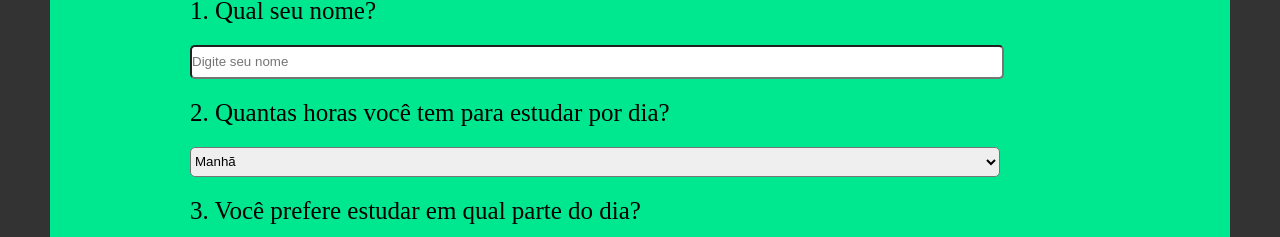
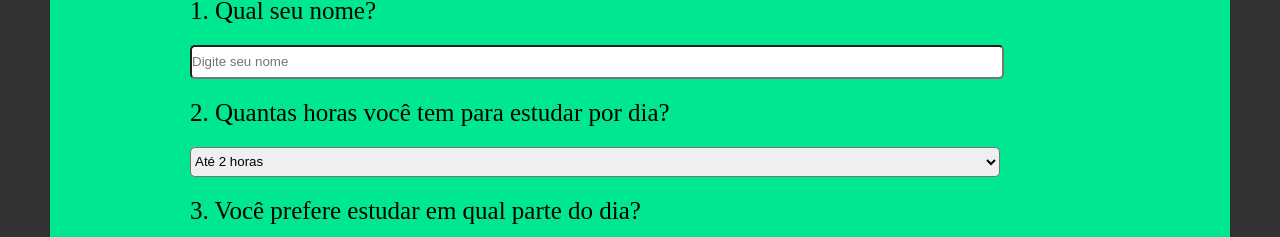
Before and after one commit to claranocito/projeto-cronograma, a React (Vite) app: page / in a window 1280 px wide. Shown: the part 4031-4268 px from the top of the page. Built offline with nearby package versions, Linux system fonts and the light colour scheme; a web font is replaced by a local one.

Commit message:
refactor in option form

```diff
--- a/src/components/Form/index.jsx
+++ b/src/components/Form/index.jsx
@@ -17,9 +17,9 @@ const Form = () => {
       </label>
       <p></p>
       <select className="input">
-        <option value="manha">Manhã</option>
-        <option value="tarde">Tarde</option>
-        <option value="noite">Noite</option>
+        <option value="ate-duas-horas">Até 2 horas</option>
+        <option value="entre-duas-e-quatro-horas">Entre 2 e 4 horas</option>
+        <option value="mais-de-quatro-horas">Mais de 4 horas</option>
       </select>
       <p></p>
       <label className="enun-timeline">
@@ -43,7 +43,9 @@ const Form = () => {
         <option value="cincoDias">5 dias</option>
       </select>
       <p></p>
-      <button className="button-form" type="">Criar meu cronograma</button>
+      <button className="button-form" type="">
+        Criar meu cronograma
+      </button>
     </div>
   );
 };
--- a/src/components/Modal/index.jsx
+++ b/src/components/Modal/index.jsx
@@ -21,7 +21,7 @@ const Modal = ({ open, onClose }) => {
             </h2>
             <label>Email:</label>
             <input type="email" className="email"></input>
-            <label>Telefone (00-000000000):</label>
+            <label>Telefone (00)-000000000):</label>
             <input type="tel" className="phone"></input>
           </div>
           <div className="btnContainer">
```
